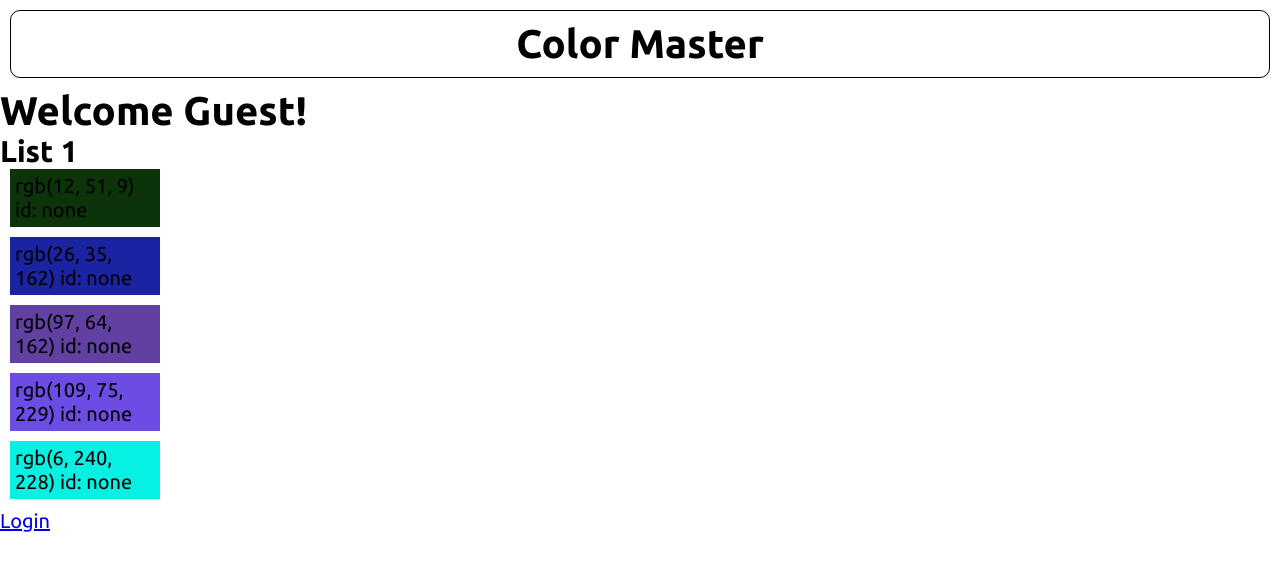
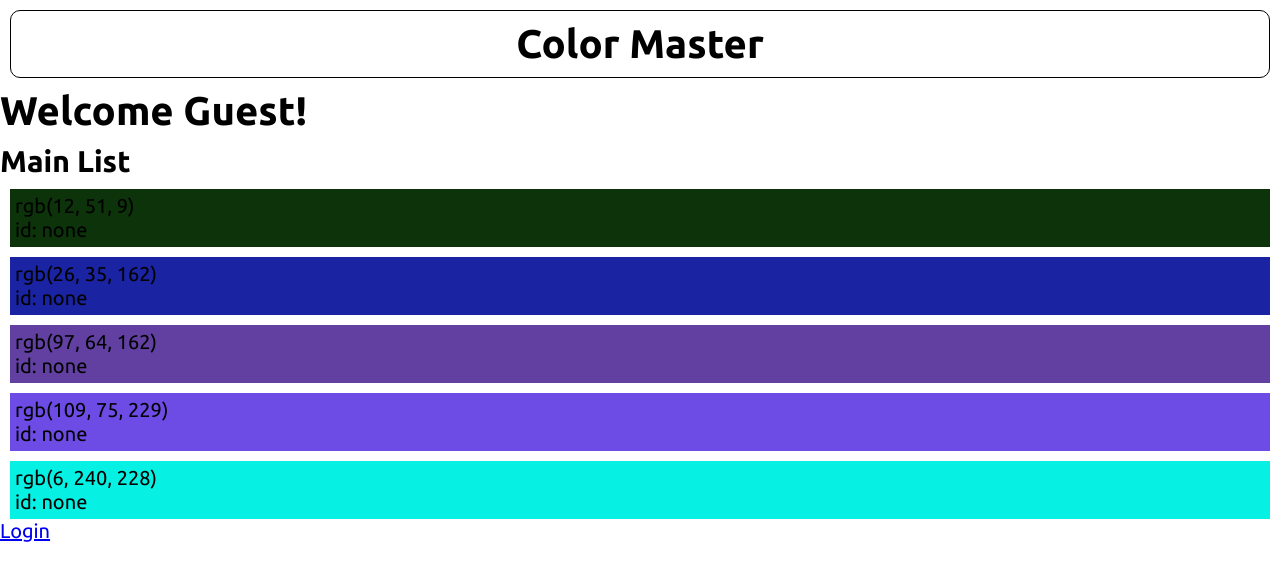
Before and after one commit to theGreatKyle1994/color-master, a React (Vite) app in the folder client/: page /home in a window 1280 px wide. Shown: the top 580 px of the page. Built offline with nearby package versions, Linux system fonts and the light colour scheme.

Commit message:
crud update full working, slight jitter

```diff
--- a/client/src/App.jsx
+++ b/client/src/App.jsx
@@ -1,5 +1,6 @@
-import { useEffect, useState, createContext } from "react";
+import { useEffect, useState, createContext, memo } from "react";
 import { Routes, Route, Navigate } from "react-router-dom";
+import axios from "axios";
 import Login from "./components/Login";
 import Register from "./components/Register";
 import Home from "./components/Home";
@@ -26,6 +27,7 @@ const App = () => {
     }
   }, []);
 
+  // When userData changes, we update the session info to match
   useEffect(() => {
     const data = JSON.parse(sessionStorage.getItem("userInfo"));
     if (data) {
@@ -37,6 +39,22 @@ const App = () => {
       sessionStorage.setItem("userInfo", JSON.stringify(newData));
     }
   }, [userData]);
+
+  // Graab colors from database only on authentication change
+  useEffect(() => {
+    if (userData.id) {
+      (async () => {
+        await axios
+          .get(`http://localhost:8000/api/colors`, {
+            withCredentials: true,
+          })
+          .then((res) => setUserData({ ...userData, colors: res.data }))
+          .catch((err) => console.log(err));
+      })();
+    }
+  }, [isAuthenticated]);
+
+  useEffect(() => console.log(userData.colors), [userData.colors]);
 
   // Using global context to all children
   return (
--- a/client/src/components/ColorList.jsx
+++ b/client/src/components/ColorList.jsx
@@ -1,4 +1,4 @@
-import { useEffect, useState, useContext } from "react";
+import { useEffect, useState, useContext, useMemo, memo } from "react";
 import axios from "axios";
 import { globalContext } from "../App";
 import { DragDropContext, Droppable } from "@hello-pangea/dnd";
@@ -14,6 +14,9 @@ const ColorList = () => {
 
   const sortLists = async (e) => {
     const { source, destination } = e;
+    // If item is dragged outside of viable list, auto return to prevent crash
+    if (!destination) return;
+    if (!source.droppableId || !destination.droppableId) return;
     switch (source.droppableId) {
       // From main-list
       case "main-list": {
@@ -32,8 +35,15 @@ const ColorList = () => {
           // To fav-list
           case "fav-list": {
             const tempMainList = [...colorLists.mainList];
-            const [reorderedMainItem] = tempMainList.splice(source.index, 1);
+            let [reorderedMainItem] = tempMainList.splice(source.index, 1);
             const tempFavList = [...colorLists.favList];
+            // Deletion request to db when color is moved outside of fav list
+            await axios
+              .post("http://localhost:8000/api/colors", reorderedMainItem, {
+                withCredentials: true,
+              })
+              .then((res) => (reorderedMainItem = res.data))
+              .catch((err) => console.log(err));
             tempFavList.splice(destination.index, 0, reorderedMainItem);
             setColorLists((prevLists) => ({
               mainList: prevLists.mainList.filter(
@@ -55,6 +65,14 @@ const ColorList = () => {
             const [reorderedFavItem] = tempFavList.splice(source.index, 1);
             const tempMainList = [...colorLists.mainList];
             tempMainList.splice(destination.index, 0, reorderedFavItem);
+            // The color id is needed for deletion, we use this request to override the local
+            // version with the db version and keep its placement in the list
+            await axios
+              .delete(
+                `http://localhost:8000/api/colors/${reorderedFavItem._id}`,
+                { withCredentials: true }
+              )
+              .catch((err) => console.log(err));
             setColorLists((prevLists) => ({
               mainList: tempMainList,
               favList: prevLists.favList.filter(
@@ -79,6 +97,8 @@ const ColorList = () => {
     }
   };
 
+  // When the favList changes, we update the userData in app to match
+  // This includes the order of the fav list (local only)
   useEffect(
     () =>
       setUserData((prevData) => ({
@@ -88,12 +108,22 @@ const ColorList = () => {
     [colorLists.favList]
   );
 
+  // Grabs color lists once from the userData in app
+  useEffect(
+    () =>
+      setColorLists((prevLists) => ({
+        ...prevLists,
+        favList: userData.colors,
+      })),
+    [isAuthenticated]
+  );
+
   return (
     <DragDropContext onDragEnd={sortLists}>
       <Droppable droppableId="main-list">
         {(provided) => (
           <ul ref={provided.innerRef}>
-            <h2>List 1</h2>
+            <h2>Main List</h2>
             {colorLists.mainList.map((color, index) => (
               <SingleColor key={index} index={index} color={color} />
             ))}
@@ -105,7 +135,7 @@ const ColorList = () => {
         <Droppable droppableId="fav-list">
           {(provided) => (
             <ul ref={provided.innerRef}>
-              <h2>List 2</h2>
+              <h2>Fav List</h2>
               {colorLists.favList.map((color, index) => (
                 <SingleColor key={index} index={index} color={color} />
               ))}
--- a/client/src/components/SingleColor.jsx
+++ b/client/src/components/SingleColor.jsx
@@ -7,12 +7,14 @@ const SingleColor = ({ index, color }) => {
   // Generate perm id for color instance
   const genID = useRef(uuid());
   const colorId = genID.current;
-  const { r, g, b, _id } = color;
+  const { r, g, b, _id = "none" } = color;
 
   return (
     <Draggable key={colorId} draggableId={colorId} index={index}>
       {(provided) => {
+        // Set the background color to the imported color data
         const listItemStyle = {
+          // This is required to maintain css state between drags
           ...provided.draggableProps.style,
           backgroundColor: `rgb(${r}, ${g}, ${b})`,
         };
@@ -24,7 +26,10 @@ const SingleColor = ({ index, color }) => {
             ref={provided.innerRef}
             style={listItemStyle}
           >
-            rgb({color.r}, {color.g}, {color.b}) id: {_id}
+            <div>
+              rgb({color.r}, {color.g}, {color.b})
+            </div>
+            <div>id: {_id}</div>
           </li>
         );
       }}
--- a/client/src/css/SingleColor.css
+++ b/client/src/css/SingleColor.css
@@ -1,7 +1,16 @@
+/* To be changed */
+
 .draggable {
   list-style: none;
-  width: 150px;
   user-select: none;
   padding: 5px;
-  margin: 0 0 10px 10px;
+  margin: 10px 10px 0 10px;
 }
+
+h2 {
+  margin-top: 10px;
+}
+
+button {
+  margin-top: 10px;
+}
--- a/client/src/utils/colorEngine.js
+++ b/client/src/utils/colorEngine.js
@@ -1,5 +1,6 @@
 const { random, floor } = Math;
 
+// TODO: expand to allow for specific colors
 const genColor = (type = "random") => {
   switch (type) {
     case "random":
@@ -7,6 +8,7 @@ const genColor = (type = "random") => {
   }
 };
 
+// A basic color generation for testing. no constraints
 export const generateSingleColors = (count) => {
   const colorArr = [];
   for (let i = 0; i < count; i++) {
@@ -14,7 +16,6 @@ export const generateSingleColors = (count) => {
       r: genColor("random"),
       g: genColor("random"),
       b: genColor("random"),
-      _id: "none",
     });
   }
   return colorArr;
```
